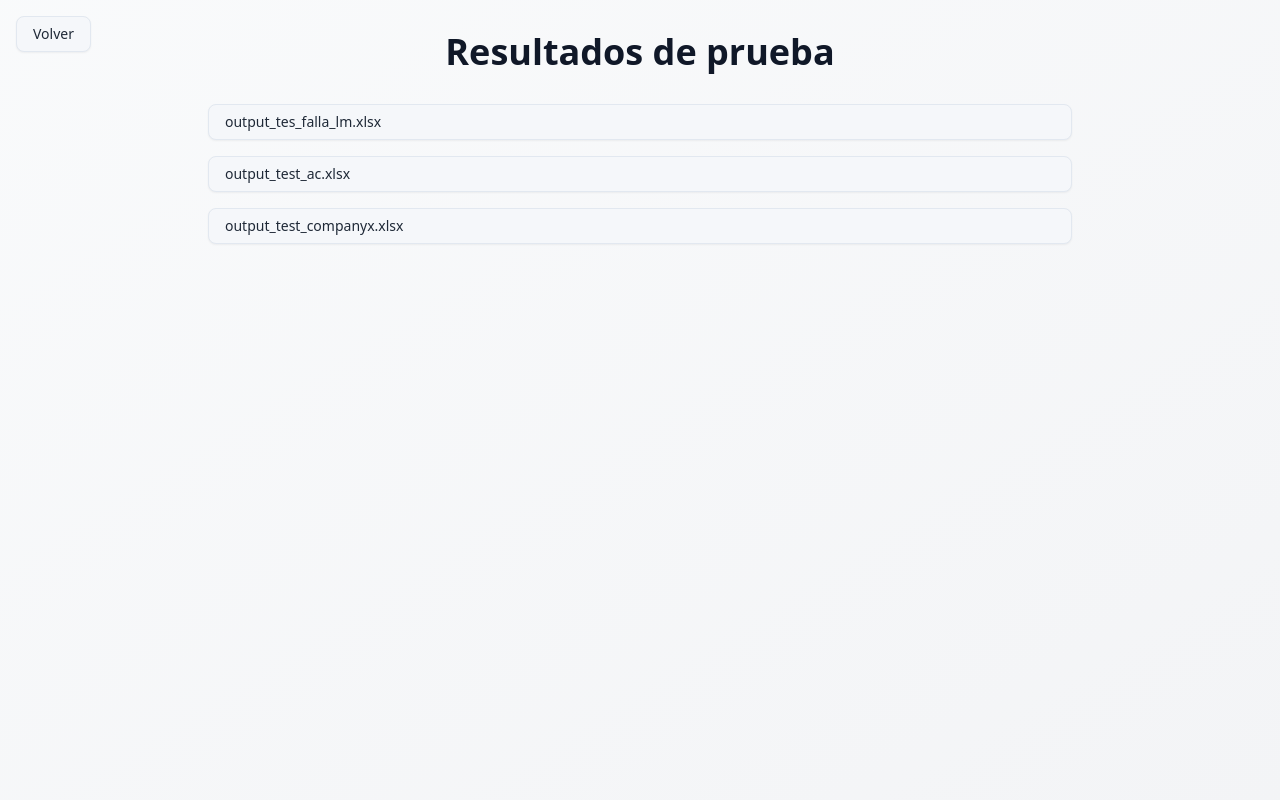
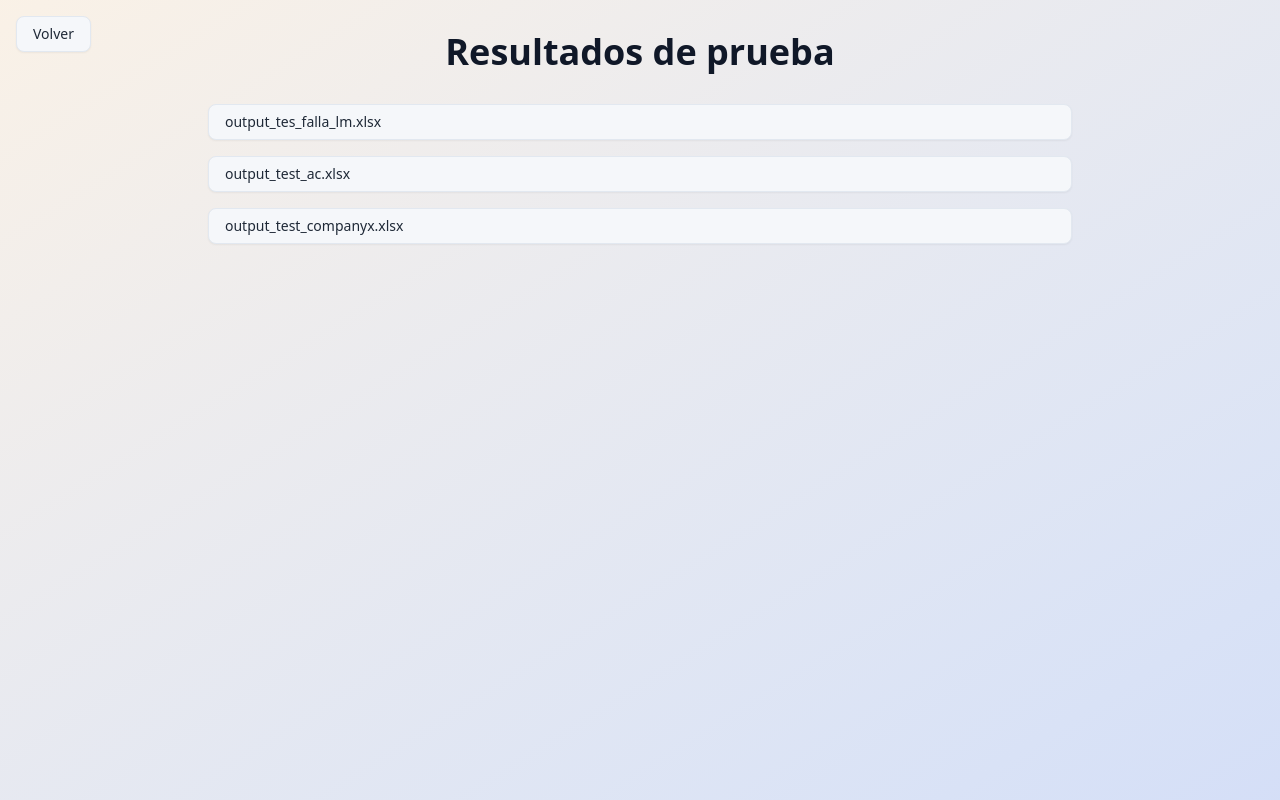
Before and after one commit to Dxeg0o/desafio_tecnico_makana, a Next.js app in the folder dt_makana/: page /tests-results in a window 1280 px wide. Built offline with nearby package versions, Linux system fonts and the light colour scheme.

Commit message:
improve background

```diff
--- a/dt_makana/src/app/diagrama-flujo/page.tsx
+++ b/dt_makana/src/app/diagrama-flujo/page.tsx
@@ -8,7 +8,7 @@
 
 export default function DiagramaFlujo() {
   return (
-    <div className="min-h-screen bg-gradient-to-br from-gray-50 to-gray-100 relative">
+    <div className="min-h-screen bg-gradient-to-br from-[#ffebd179] to-[#2b5de729] relative">
       <div className="absolute top-4 left-4">
         <Button asChild variant="outline">
           <Link href="/">Volver</Link>
--- a/dt_makana/src/app/page.tsx
+++ b/dt_makana/src/app/page.tsx
@@ -50,7 +50,7 @@
   const [sheets, setSheets] = useState<Record<string, string[][]>>();
   const [selectedSheets, setSelectedSheets] = useState<string[]>([]);
   const [sheetConfigs, setSheetConfigs] = useState<Record<string, SheetConfig>>(
-    {},
+    {}
   );
   const [processedData, setProcessedData] =
     useState<Record<string, PersonnelEvent[]>>();
@@ -93,7 +93,7 @@
 
   const toggleSheetSelection = (name: string) => {
     setSelectedSheets((prev) =>
-      prev.includes(name) ? prev.filter((s) => s !== name) : [...prev, name],
+      prev.includes(name) ? prev.filter((s) => s !== name) : [...prev, name]
     );
   };
 
@@ -206,7 +206,7 @@
   };
 
   return (
-    <div className="min-h-screen bg-gradient-to-br from-gray-50 to-gray-100 relative">
+    <div className="min-h-screen bg-gradient-to-br from-[#ffebd179] to-[#2b5de729] relative">
       <div className="absolute top-4 right-4 flex space-x-2">
         <Button asChild variant="outline">
           <Link href="/diagrama-flujo">Diagrama de flujo</Link>
--- a/dt_makana/src/app/tests-results/page.tsx
+++ b/dt_makana/src/app/tests-results/page.tsx
@@ -12,7 +12,7 @@
   const files = fs.readdirSync(dir).filter((f) => f.endsWith(".xlsx"));
 
   return (
-    <div className="min-h-screen bg-gradient-to-br from-gray-50 to-gray-100 relative">
+    <div className="min-h-screen bg-gradient-to-br from-[#ffebd179] to-[#2b5de729] relative">
       <div className="absolute top-4 left-4">
         <Button asChild variant="outline">
           <Link href="/">Volver</Link>
```
